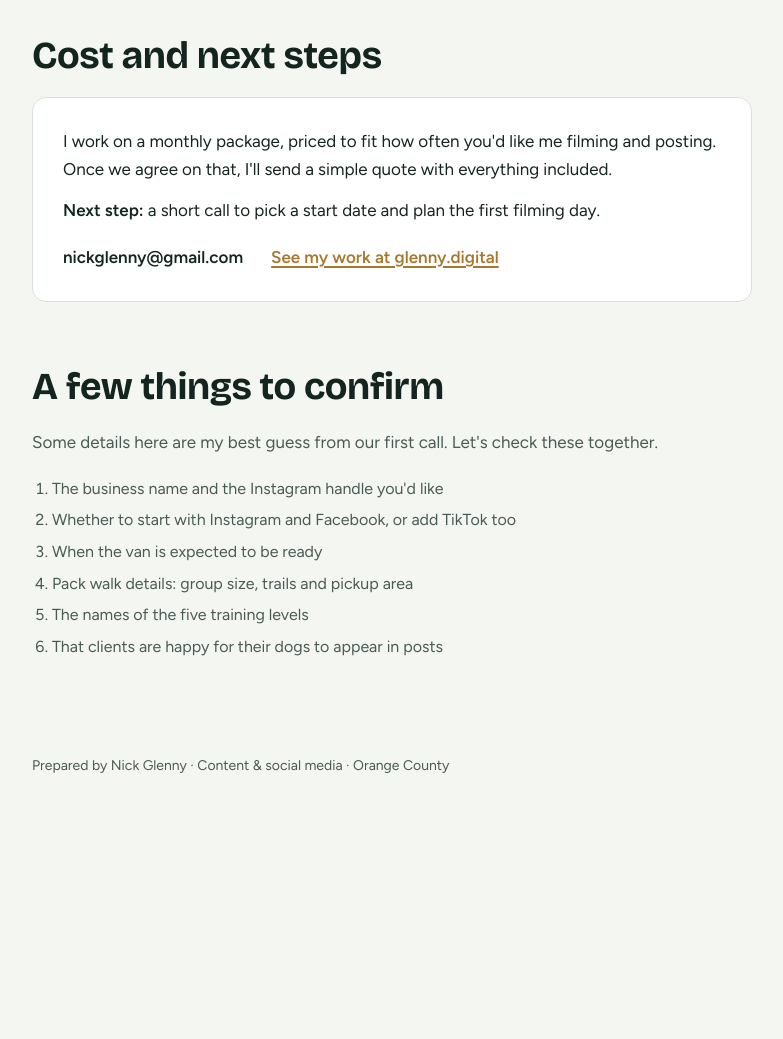
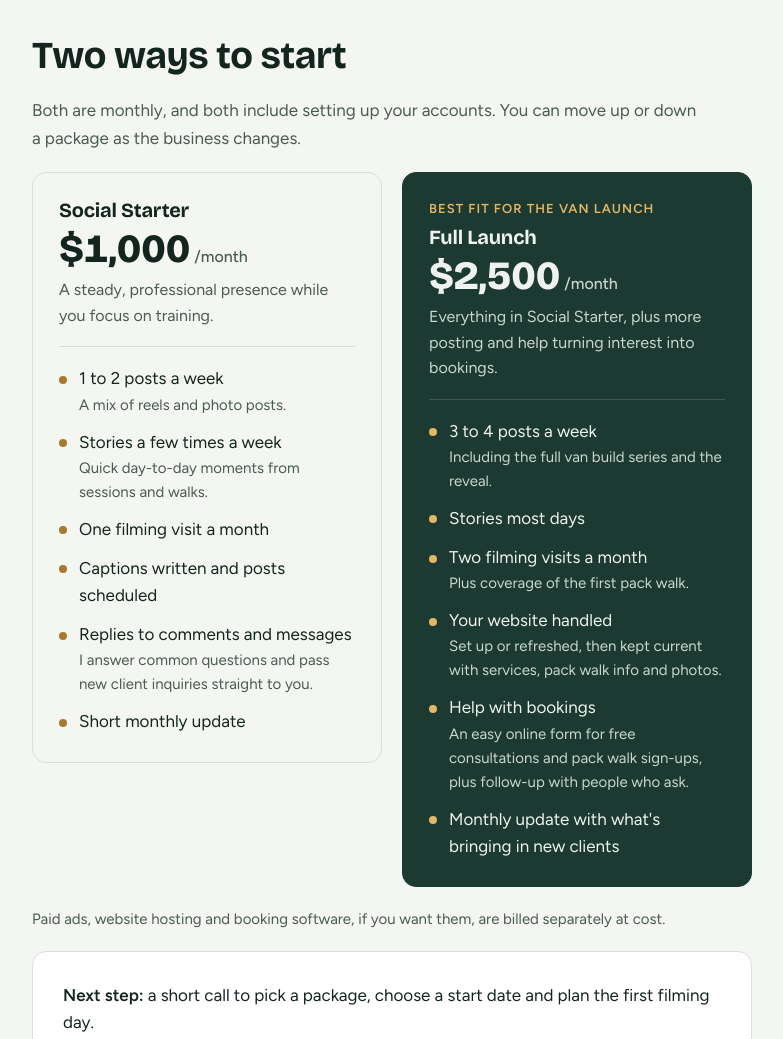
Before and after one commit to nickglenny/nick-glenny-portfolio, a plain HTML site: page dog-training-preview/index.html in a window 1280 px wide. Shown: the part 4760-5799 px from the top of the page, without its empty margins (248-1031 px from the left). Before the commit the page ends 5594 px from the top, so only its background shows below. Drawn offline with nearby package versions, Linux system fonts and the light colour scheme.

Commit message:
dog-training-preview: add Social Starter ($1,000) and Full Launch ($2,500) packages
Co-Authored-By: Claude Opus 5.5 <noreply@anthropic.com>

```diff
--- a/dog-training-preview/index.html
+++ b/dog-training-preview/index.html
@@ -108,6 +108,24 @@ section { padding-block: 64px; }
 .step .when { font-family: var(--display); font-weight: 700; color: #E2B866; font-size: 17px; line-height: 1.3; }
 .step ul { margin: 8px 0 0; padding-left: 18px; color: #C9D6CF; display: flex; flex-direction: column; gap: 4px; }
 
+/* Plans */
+.plans { display: grid; grid-template-columns: repeat(2, minmax(0,1fr)); gap: 20px; align-items: start; }
+.plan { border: 1px solid var(--line); border-radius: var(--r); padding: 26px; display: flex; flex-direction: column; gap: 18px; }
+.plan.main { background: var(--green); color: var(--green-ink); border-color: var(--green); }
+.plan-head { display: flex; flex-direction: column; gap: 6px; }
+.pick { font-size: 13px; font-weight: 600; letter-spacing: .08em; text-transform: uppercase; color: #E2B866; }
+.price { font-family: var(--display); font-weight: 800; font-size: 40px; line-height: 1.1; font-variant-numeric: tabular-nums; }
+.price span { font-family: var(--body); font-weight: 500; font-size: 16px; color: var(--muted); margin-left: 4px; }
+.plan.main .price span, .plan.main .fit, .plan.main li em { color: #C9D6CF; }
+.fit { color: var(--muted); font-size: 16px; }
+.plan ul { margin: 0; padding: 0; list-style: none; display: flex; flex-direction: column; gap: 12px; border-top: 1px solid var(--line); padding-top: 18px; }
+.plan.main ul { border-top-color: rgba(238,243,239,.16); }
+.plan li { padding-left: 20px; position: relative; }
+.plan li::before { content: ""; position: absolute; left: 0; top: .62em; width: 8px; height: 8px; border-radius: 50%; background: var(--brass); }
+.plan.main li::before { background: #E2B866; }
+.plan li em { font-style: normal; color: var(--muted); display: block; font-size: 15px; }
+.fine { font-size: 15px; color: var(--muted); }
+
 /* Cost + next */
 .cta-box { background: var(--surface); border: 1px solid var(--line); border-radius: var(--r); padding: 30px; display: flex; flex-direction: column; gap: 14px; }
 .contact { display: flex; flex-wrap: wrap; gap: 12px 28px; margin-top: 6px; font-weight: 600; }
@@ -118,7 +136,7 @@ footer { padding-block: 32px 56px; color: var(--muted); font-size: 14px; }
 
 @media (max-width: 640px) {
   section { padding-block: 48px; }
-  .facts, .pillars, .split { grid-template-columns: minmax(0,1fr); }
+  .facts, .pillars, .split, .plans { grid-template-columns: minmax(0,1fr); }
   .step { grid-template-columns: minmax(0,1fr); gap: 4px; }
   .tile { font-size: 11px; padding: 8px 7px; }
   .tile b { font-size: 12.5px; }
@@ -295,10 +313,44 @@ body{margin:0} img{max-width:100%}
 
   <section>
     <div class="wrap stack">
-      <h2>Cost and next steps</h2>
+      <h2>Two ways to start</h2>
+      <p class="lede">Both are monthly, and both include setting up your accounts. You can move up or down a package as the business changes.</p>
+      <div class="plans">
+        <div class="plan">
+          <div class="plan-head">
+            <h3>Social Starter</h3>
+            <p class="price">$1,000<span>/month</span></p>
+            <p class="fit">A steady, professional presence while you focus on training.</p>
+          </div>
+          <ul>
+            <li>1 to 2 posts a week<em>A mix of reels and photo posts.</em></li>
+            <li>Stories a few times a week<em>Quick day-to-day moments from sessions and walks.</em></li>
+            <li>One filming visit a month</li>
+            <li>Captions written and posts scheduled</li>
+            <li>Replies to comments and messages<em>I answer common questions and pass new client inquiries straight to you.</em></li>
+            <li>Short monthly update</li>
+          </ul>
+        </div>
+        <div class="plan main">
+          <div class="plan-head">
+            <p class="pick">Best fit for the van launch</p>
+            <h3>Full Launch</h3>
+            <p class="price">$2,500<span>/month</span></p>
+            <p class="fit">Everything in Social Starter, plus more posting and help turning interest into bookings.</p>
+          </div>
+          <ul>
+            <li>3 to 4 posts a week<em>Including the full van build series and the reveal.</em></li>
+            <li>Stories most days</li>
+            <li>Two filming visits a month<em>Plus coverage of the first pack walk.</em></li>
+            <li>Your website handled<em>Set up or refreshed, then kept current with services, pack walk info and photos.</em></li>
+            <li>Help with bookings<em>An easy online form for free consultations and pack walk sign-ups, plus follow-up with people who ask.</em></li>
+            <li>Monthly update with what's bringing in new clients</li>
+          </ul>
+        </div>
+      </div>
+      <p class="fine">Paid ads, website hosting and booking software, if you want them, are billed separately at cost.</p>
       <div class="cta-box">
-        <p>I work on a monthly package, priced to fit how often you'd like me filming and posting. Once we agree on that, I'll send a simple quote with everything included.</p>
-        <p><strong>Next step:</strong> a short call to pick a start date and plan the first filming day.</p>
+        <p><strong>Next step:</strong> a short call to pick a package, choose a start date and plan the first filming day.</p>
         <div class="contact"><span>nickglenny@gmail.com</span><a href="https://www.glenny.digital/" target="_blank" rel="noopener">See my work at glenny.digital</a></div>
       </div>
     </div>
@@ -312,6 +364,7 @@ body{margin:0} img{max-width:100%}
         <li>The business name and the Instagram handle you'd like</li>
         <li>Whether to start with Instagram and Facebook, or add TikTok too</li>
         <li>When the van is expected to be ready</li>
+        <li>Whether you have a website and a booking system today</li>
         <li>Pack walk details: group size, trails and pickup area</li>
         <li>The names of the five training levels</li>
         <li>That clients are happy for their dogs to appear in posts</li>
```
